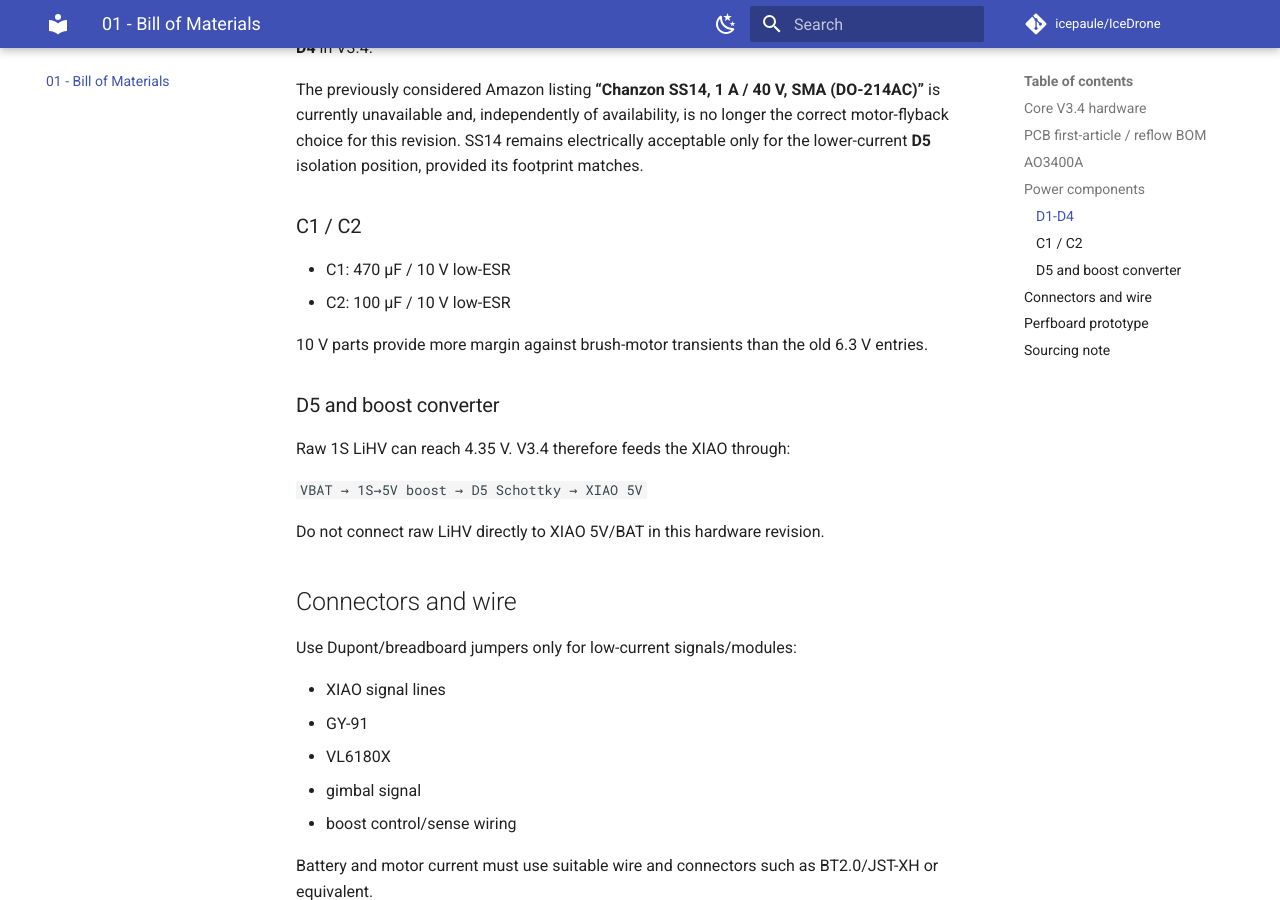
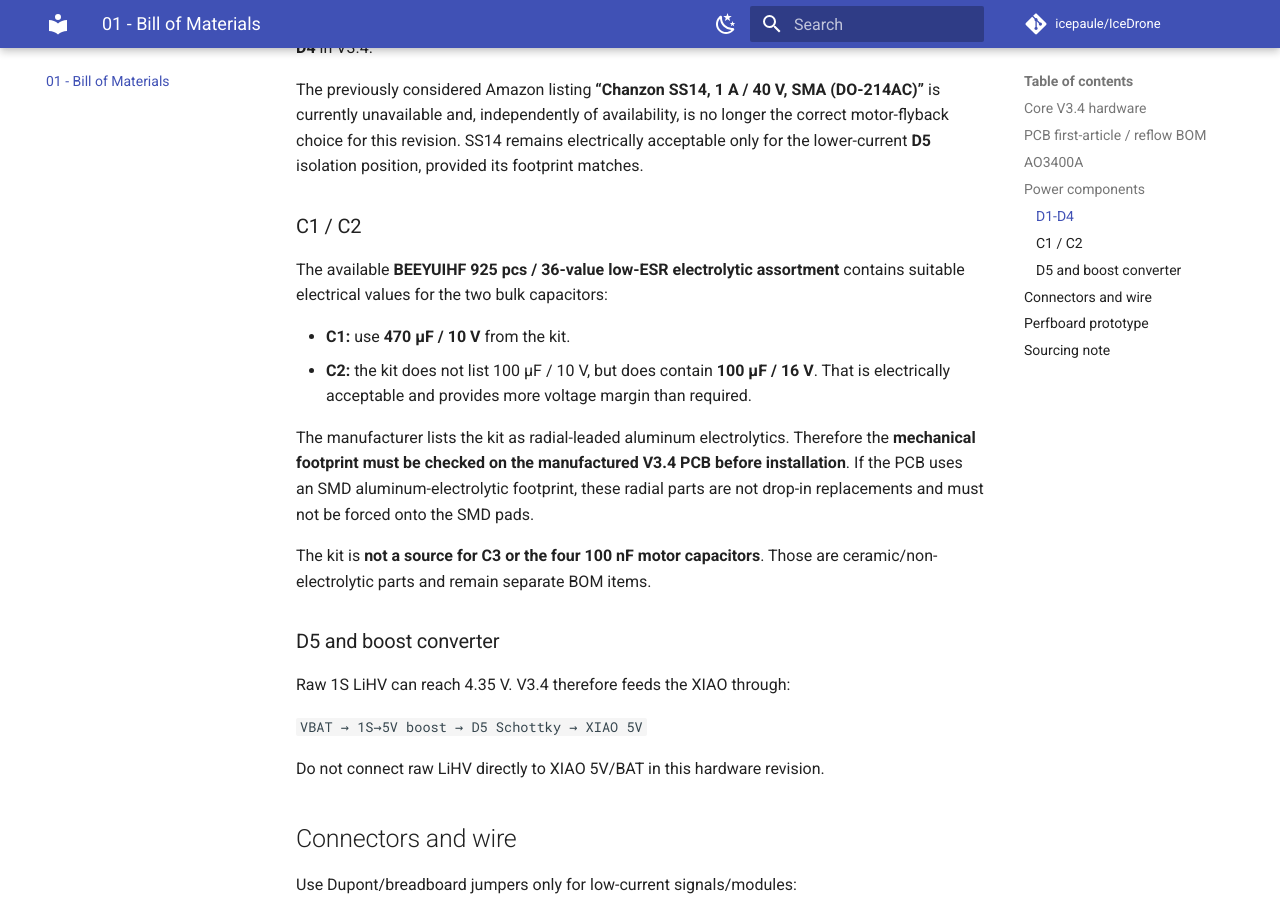
Before and after one commit to icepaule/IceDrone, an MkDocs documentation site: the page built from docs/01_BOM.md, in a window 1280 px wide and 900 px high, scrolled down 2965 px. Built offline with MkDocs 1.6.1 and Material for MkDocs 9.7.7, drawn with Linux system fonts in a browser that asks for light colours; comment, search, counter and statistics services are not loaded.

Commit message:
docs: document available BEEYUIHF electrolytic capacitor kit

```diff
--- a/docs/01_BOM.md
+++ b/docs/01_BOM.md
@@ -70,10 +70,14 @@ The previously considered Amazon listing **“Chanzon SS14, 1 A / 40 V, SMA (DO-
 
 ### C1 / C2
 
-- C1: 470 µF / 10 V low-ESR
-- C2: 100 µF / 10 V low-ESR
+The available **BEEYUIHF 925 pcs / 36-value low-ESR electrolytic assortment** contains suitable electrical values for the two bulk capacitors:
 
-10 V parts provide more margin against brush-motor transients than the old 6.3 V entries.
+- **C1:** use **470 µF / 10 V** from the kit.
+- **C2:** the kit does not list 100 µF / 10 V, but does contain **100 µF / 16 V**. That is electrically acceptable and provides more voltage margin than required.
+
+The manufacturer lists the kit as radial-leaded aluminum electrolytics. Therefore the **mechanical footprint must be checked on the manufactured V3.4 PCB before installation**. If the PCB uses an SMD aluminum-electrolytic footprint, these radial parts are not drop-in replacements and must not be forced onto the SMD pads.
+
+The kit is **not a source for C3 or the four 100 nF motor capacitors**. Those are ceramic/non-electrolytic parts and remain separate BOM items.
 
 ### D5 and boost converter
 
```
